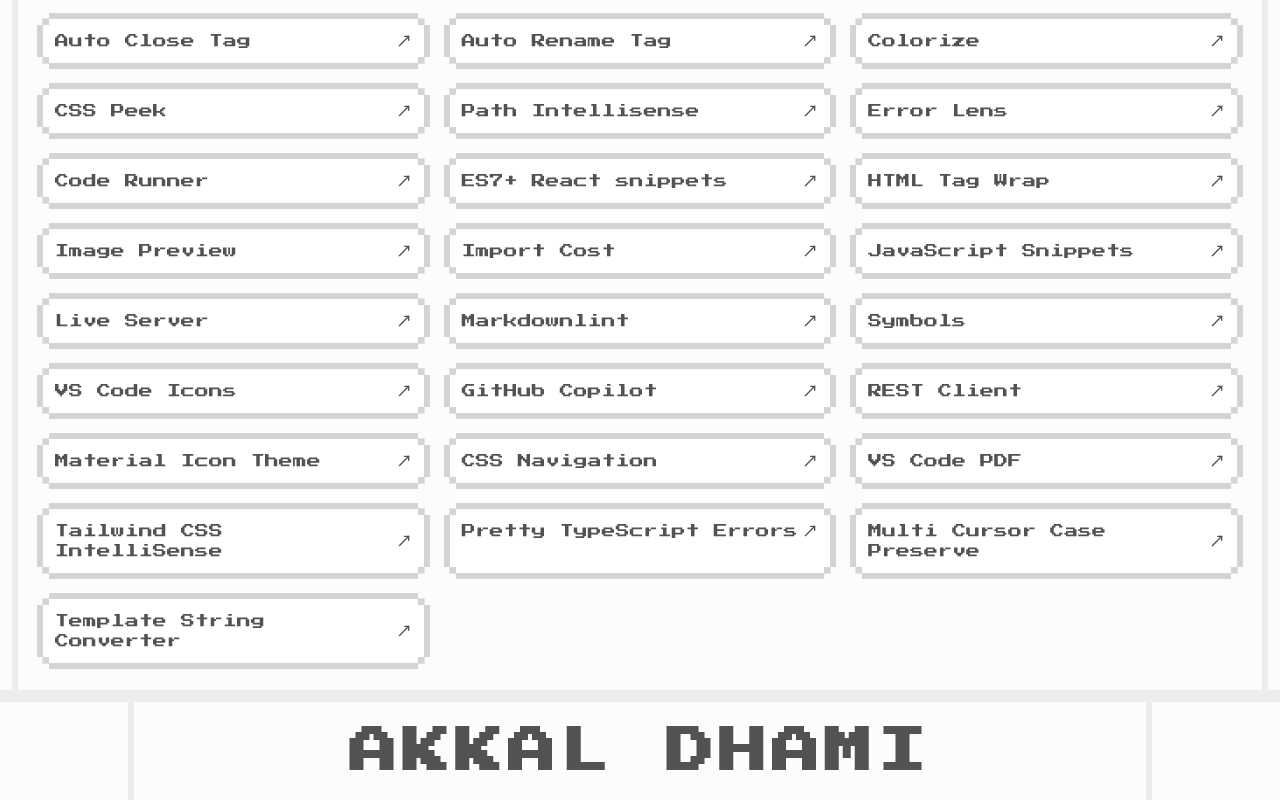
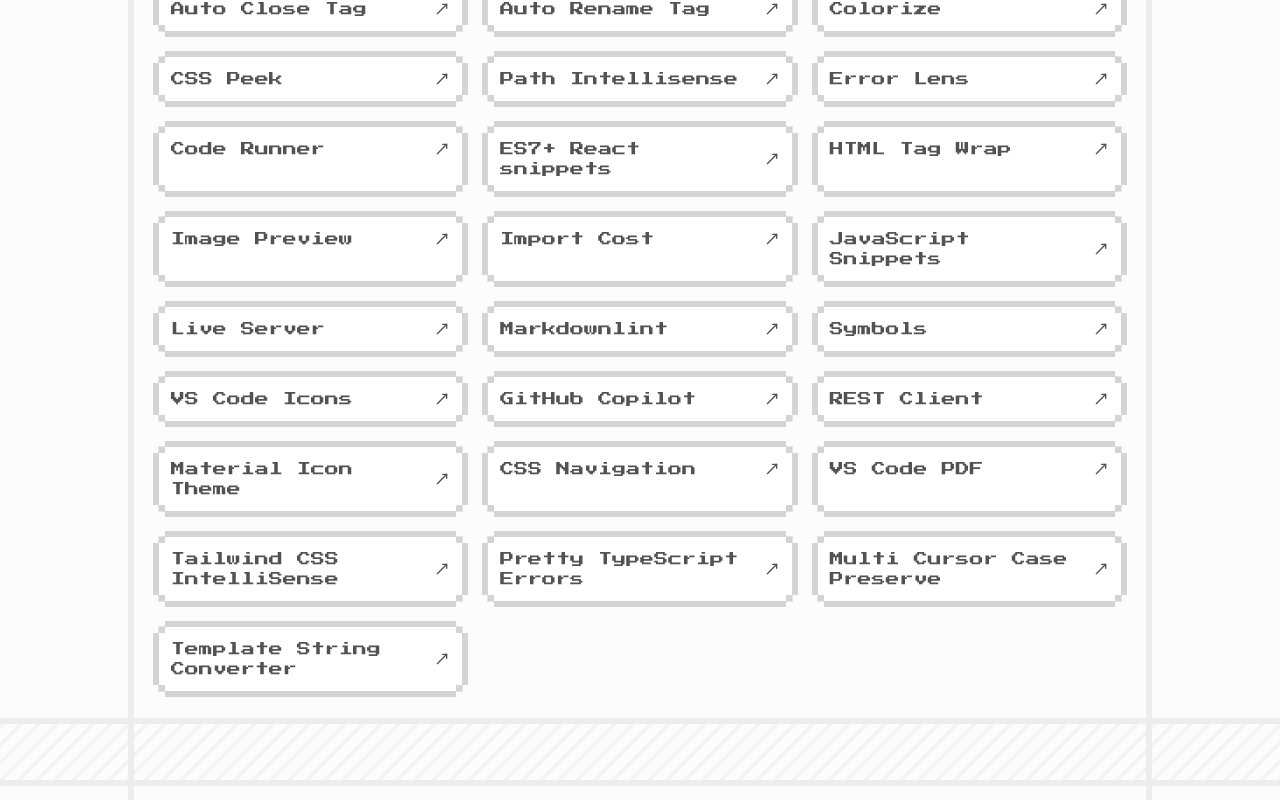
Before and after one commit to AkkalDhami/8bit-portfolio-template, a Next.js app: page /dev-setup in a window 1280 px wide. Shown: the part 1233-2033 px from the top of the page. Built offline with nearby package versions, Linux system fonts and the light colour scheme.

Commit message:
feat(layout): improve page layout consistency and spacing
- Add consistent max-width container and scroll-margin to all pages
- Include Gap component for uniform bottom spacing
- Update project detail page with border and layout refinements

```diff
--- a/src/app/contacts/page.tsx
+++ b/src/app/contacts/page.tsx
@@ -1,5 +1,6 @@
 import { Metadata } from "next";
 import { ContactSection } from "@/components/contact/contact-section";
+import { Gap } from "@/components/home/gap";
 
 export const metadata: Metadata = {
   title: "Contact",
@@ -9,8 +10,9 @@
 
 export default function Page() {
   return (
-    <div className="mt-8 px-3">
+    <div className="relative mx-auto max-w-5xl *:[[id]]:scroll-mt-22">
       <ContactSection />
+      <Gap />
     </div>
   );
 }
--- a/src/app/dev-setup/page.tsx
+++ b/src/app/dev-setup/page.tsx
@@ -1,5 +1,6 @@
 import { Metadata } from "next";
 import { SetupSection } from "@/components/setup/setup-section";
+import { Gap } from "@/components/home/gap";
 
 export const metadata: Metadata = {
   title: "Development Setup",
@@ -9,8 +10,9 @@
 
 export default function Page() {
   return (
-    <div className="mt-8 px-3">
+    <div className="relative mx-auto max-w-5xl *:[[id]]:scroll-mt-22">
       <SetupSection />
+      <Gap />
     </div>
   );
 }
--- a/src/app/projects/[slug]/page.tsx
+++ b/src/app/projects/[slug]/page.tsx
@@ -7,6 +7,7 @@
 import { Route } from "next";
 import { Button } from "@/components/ui/8bit/button";
 import Link from "next/link";
+import { Gap } from "@/components/home/gap";
 
 export async function generateMetadata(
   props: PageProps<"/projects/[slug]">
@@ -54,7 +55,8 @@
     slug as string
   );
   return (
-    <div className="pt-16">
+    <>
+      <div className="group screen-line-after screen-line-before relative mx-auto max-w-5xl border-x-[6px] *:[[id]]:scroll-mt-22">
         <div className="p-4">
           <BackButton />
         </div>
@@ -64,25 +66,28 @@
             <Button
               variant="secondary"
               className="group px-4 py-2 font-medium tracking-normal capitalize"
-            asChild
-          >
-            <Link href={`/projects/${previousProject.slug}` as Route} className="flex items-center gap-1">
+              asChild>
+              <Link
+                href={`/projects/${previousProject.slug}` as Route}
+                className="flex items-center gap-1">
                 <ChevronLeft className="size-5" /> Previous Project
               </Link>
-
             </Button>
           )}
           {nextProject && (
             <Button
               variant="secondary"
-            className="group px-4 py-2 font-medium tracking-normal capitalize"
-          >
-            <Link href={`/projects/${nextProject.slug}` as Route} className="flex items-center gap-1">
+              className="group px-4 py-2 font-medium tracking-normal capitalize">
+              <Link
+                href={`/projects/${nextProject.slug}` as Route}
+                className="flex items-center gap-1">
                 Next Project <ChevronRight className="size-5" />
               </Link>
             </Button>
           )}
         </div>
       </div>
+      <Gap />
+    </>
   );
 }
--- a/src/app/projects/page.tsx
+++ b/src/app/projects/page.tsx
@@ -1,5 +1,6 @@
 import { Metadata } from "next";
 import { ProjectsSection } from "@/components/projects/project-section";
+import { Gap } from "@/components/home/gap";
 
 export const metadata: Metadata = {
   title: "Projects",
@@ -9,8 +10,9 @@
 
 export default function Page() {
   return (
-    <div className="mt-8 px-3">
+    <div className="relative mx-auto max-w-5xl *:[[id]]:scroll-mt-2">
       <ProjectsSection details={false} />
+      <Gap />
     </div>
   );
 }
```
Lines whose indentation alone changed are shown as unchanged.
